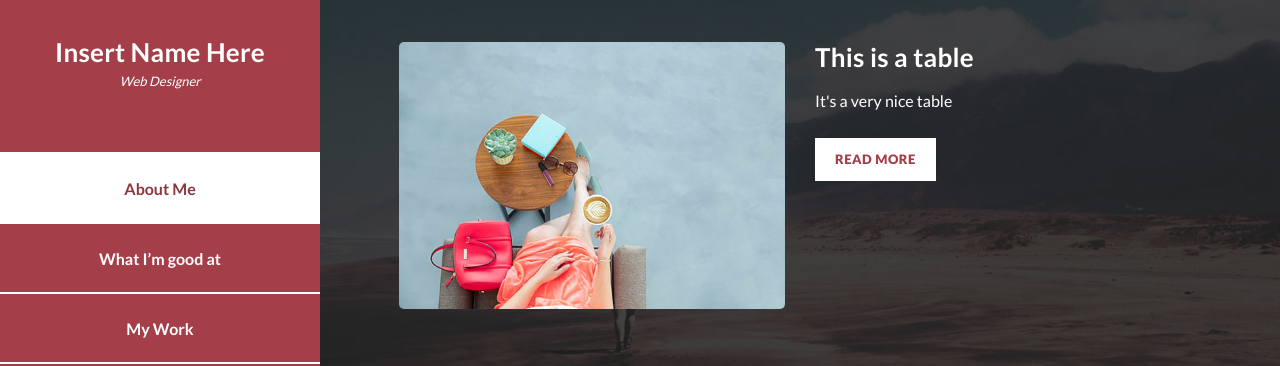
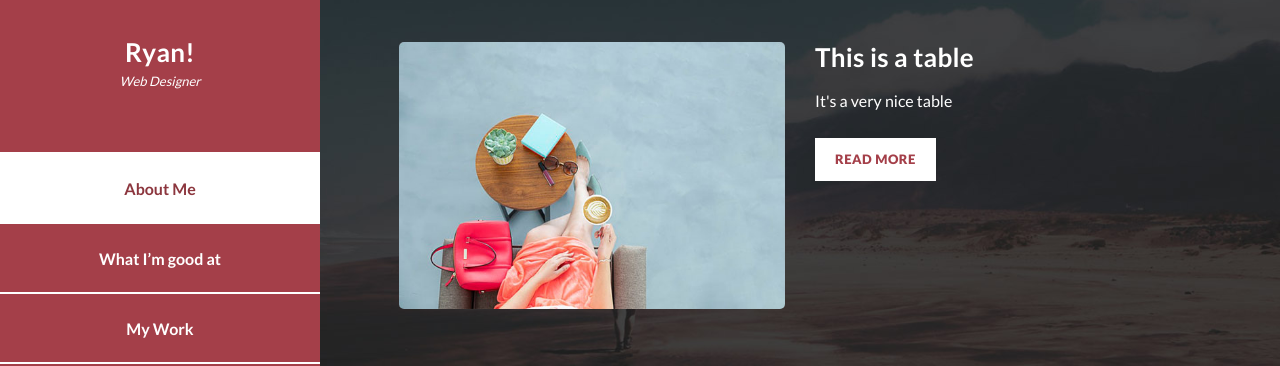
Before and after one commit to HackMelbourne/hackiethon-portfolio-template-2, a plain HTML site: page index.html in a window 1280 px wide. Shown: the part 203-569 px from the top of the page. Drawn offline with Linux system fonts and the light colour scheme.

Commit message:
Changed Name

```diff
--- a/index.html
+++ b/index.html
@@ -40,7 +40,7 @@
               <a href="#"><img src="assets/images/author-image.jpg" alt="" /></a>
             </div>
             <div class="author-content">
-              <h4>Insert Name Here</h4>
+              <h4>Ryan!</h4>
               <span>Web Designer</span>
             </div>
             <nav class="main-nav" role="navigation">
```
